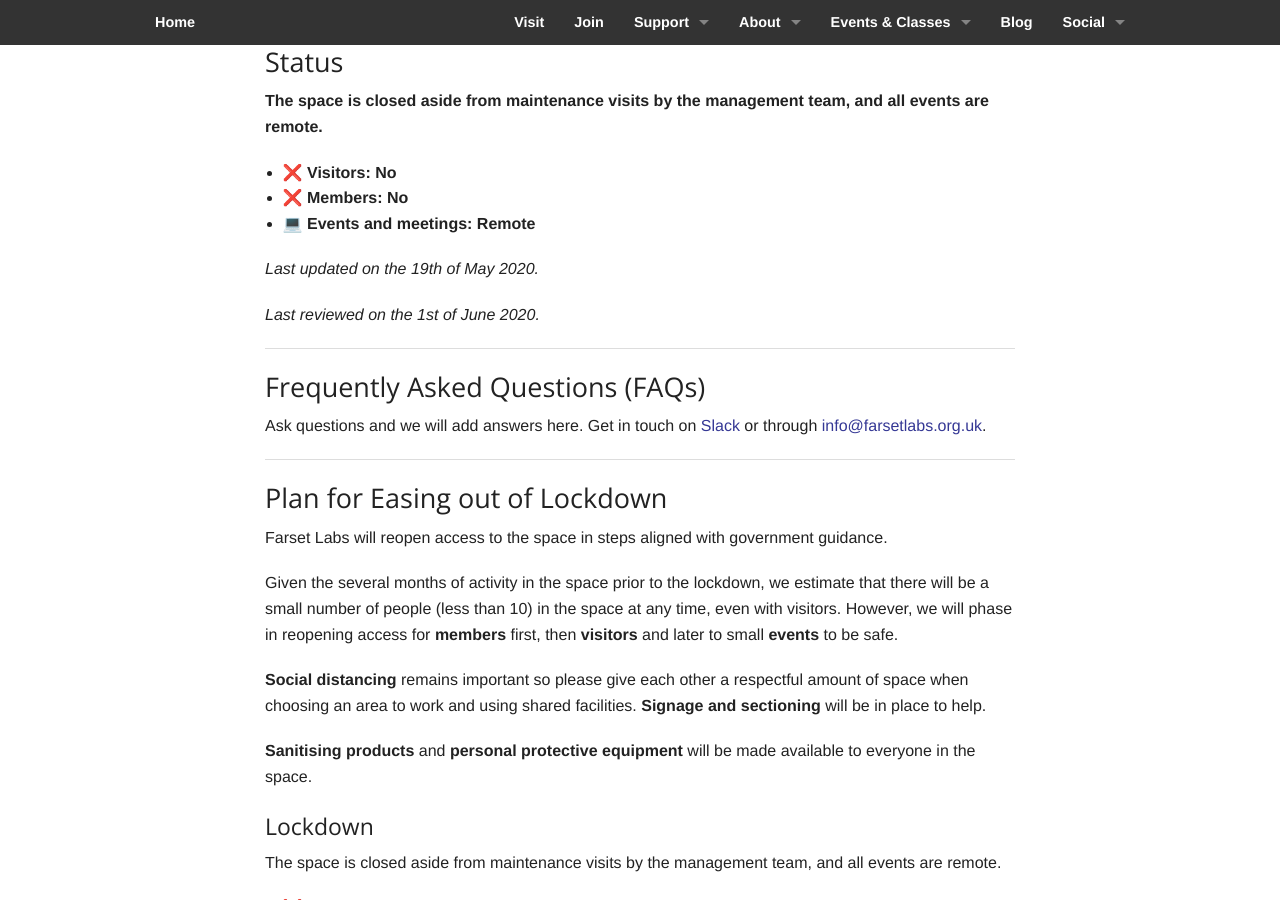
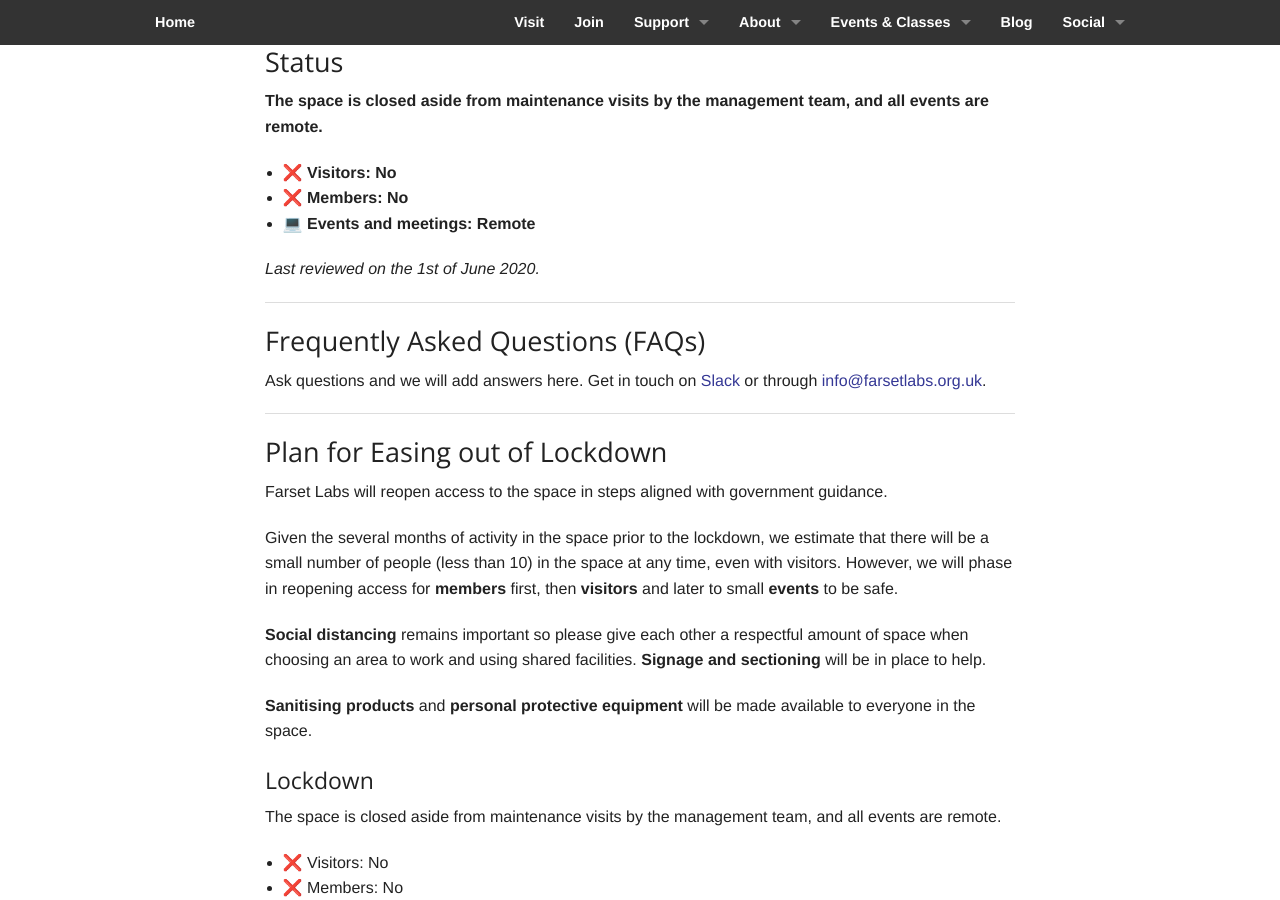
Before and after one commit to FarsetLabs/farsetlabs.github.io, a Jekyll site: the page built from coronavirus.md, in a window 1280 px wide and 900 px high, scrolled down 323 px. Built offline with Jekyll 4.4.1, drawn with Linux system fonts in a browser that asks for light colours; nearby versions of some CDN libraries; our own code applies the rules of GitHub Pages for plain Markdown files.

Commit message:
Remove "last updated" line

```diff
--- a/coronavirus.md
+++ b/coronavirus.md
@@ -9,8 +9,6 @@ Information for Farset Labs members and visitors during the Coronavirus pandemic
 * **❌ Visitors: No**
 * **❌ Members: No**
 * **💻 Events and meetings: Remote**
-
-_Last updated on the 19th of May 2020._
 
 _Last reviewed on the 1st of June 2020._
 
```
